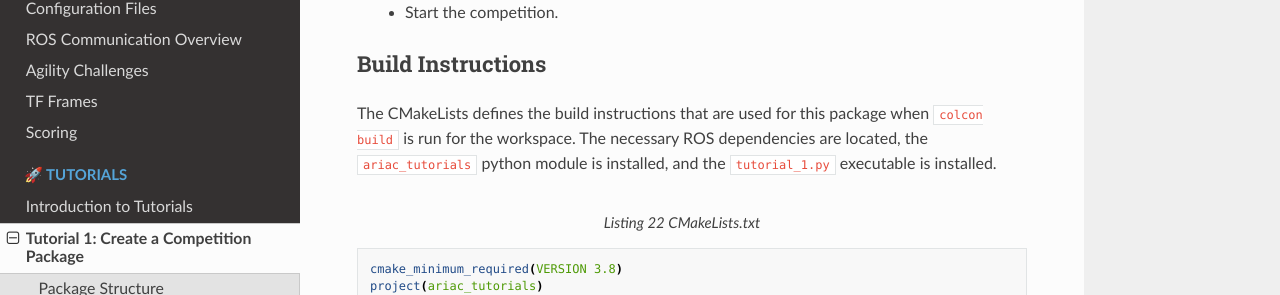
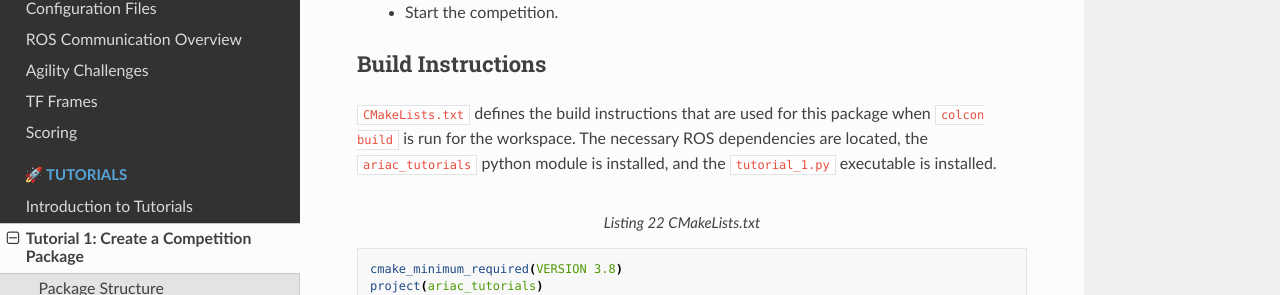
Before and after one commit to usnistgov/ARIAC, a Sphinx documentation site: the page built from docs/tutorials/tutorial_1.rst, in a window 1280 px wide and 900 px high, scrolled down 4076 px. Shown: the part 154-449 px from the top of the window. Built offline with Sphinx 7.4.7 and the Read the Docs theme 2.0.0, drawn with Linux system fonts in a browser that asks for light colours.

Commit message:
documentation on overview

```diff
--- a/docs/conf.py
+++ b/docs/conf.py
@@ -125,7 +125,7 @@ rst_prolog = """
     :language: console
     :class: highlight
 
- .. role:: bash(code)
+ .. role:: bash
     :language: bash
     :class: highlight
 
--- a/docs/tutorials/tutorial_1.rst
+++ b/docs/tutorials/tutorial_1.rst
@@ -224,7 +224,7 @@ This executable does the following:
 Build Instructions
 ------------------
 
-The CMakeLists defines the build instructions that are used for this package when :bash:`colcon build` is run for the workspace. The necessary ROS dependencies are located, the :file:`ariac_tutorials` python module is installed, and the :file:`tutorial_1.py` executable is installed.
+:file:`CMakeLists.txt` defines the build instructions that are used for this package when :bash:`colcon build` is run for the workspace. The necessary ROS dependencies are located, the :file:`ariac_tutorials` python module is installed, and the :file:`tutorial_1.py` executable is installed.
 
 .. code-block:: cmake
     :caption: CMakeLists.txt
```
